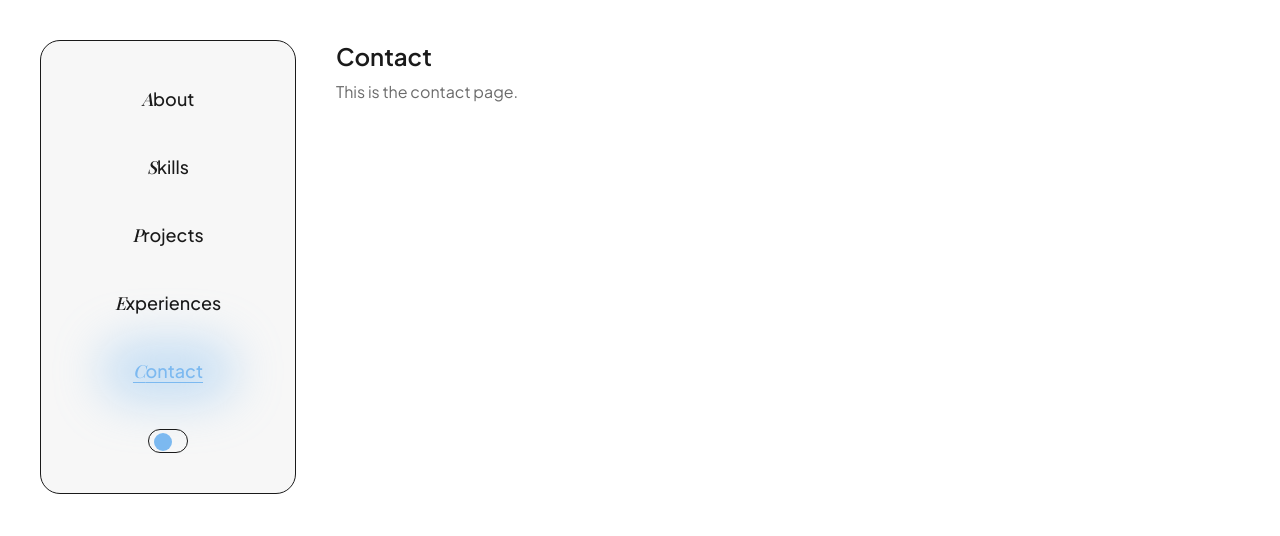
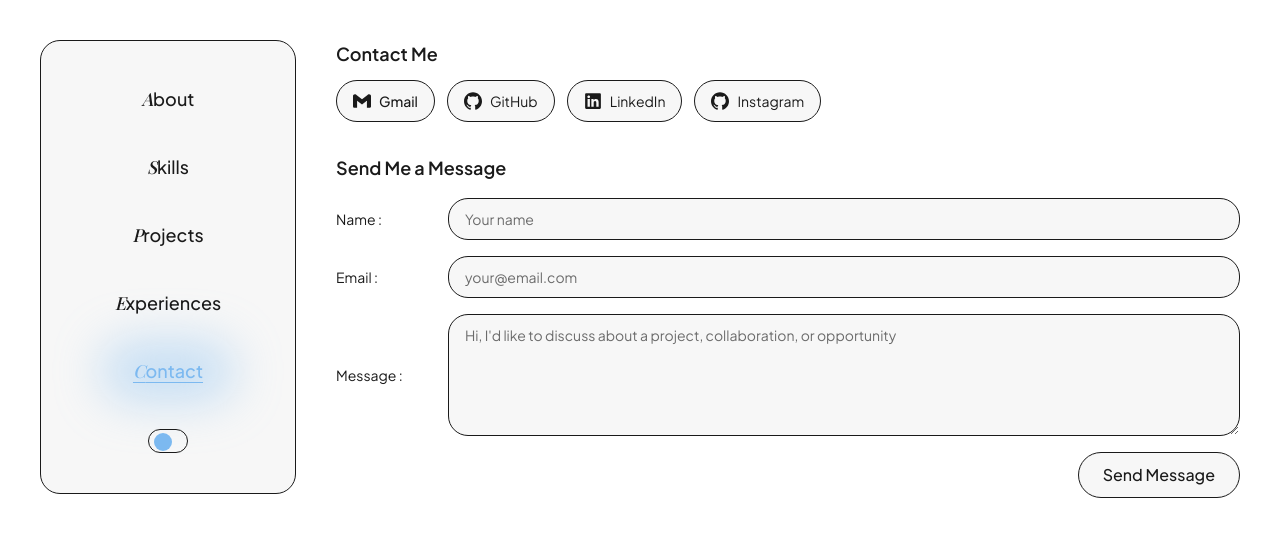
Before and after one commit to Naqila-Syaniwa/naqila-portofolio, a Next.js app: page /contact in a window 1280 px wide. Shown: the top 536 px of the page. Built offline with nearby package versions, Linux system fonts and the light colour scheme.

Commit message:
feat: implement initial contact page UI

```diff
--- a/src/app/(dashboard)/contact/page.tsx
+++ b/src/app/(dashboard)/contact/page.tsx
@@ -1,8 +1,93 @@
+'use client';
+
+import { motion } from 'motion/react';
+import { contactContent } from '@/data/contact';
+import { socialIconMap } from '@/lib/social-icons';
+import { fadeUp, staggerContainer } from '@/lib/motion';
+import React from 'react';
+
 export default function ContactPage() {
+    function handleSubmit(event: React.FormEvent<HTMLFormElement>) {
+        event.preventDefault();
+    }
+
     return (
-        <div>
-            <h1 className="text-2xl font-semibold">Contact</h1>
-            <p className="text-text-muted mt-2">This is the contact page.</p>
-        </div>
+        <motion.div
+            variants={staggerContainer}
+            initial="hidden"
+            animate="visible"
+            className="flex flex-col gap-8"
+        >
+            <motion.div variants={fadeUp} className="flex flex-col gap-3">
+                <h1 className="text-text-primary text-lg font-semibold">Contact Me</h1>
+                <div className="flex flex-wrap gap-3">
+                    <a
+                        href={`mailto:${contactContent.email}`}
+                        className="border-border bg-surface text-text-primary hover:border-accent flex items-center gap-2 rounded-pill border px-4 py-2.5 text-sm font-medium transition-colors"
+                    >
+                        <socialIconMap.gmail className="shrink-0 text-lg" aria-hidden />
+                        Gmail
+                    </a>
+                    {contactContent.socials.map((social) => {
+                        const Icon = socialIconMap[social.icon];
+                        return (
+                            <a
+                                key={social.label}
+                                href={social.url}
+                                target="_blank"
+                                rel="noopener noreferrer"
+                                className="border-border bg-surface text-text-primary hover:border-accent flex items-center gap-2 rounded-pill border px-4 py-2.5 text-sm font-mdium transition-colors"
+                            >
+                                {Icon && <Icon className="shrink-0 text-lg" aria-hidden />}
+                                {social.label}
+                            </a>
+                        );
+                    })}
+                </div>
+            </motion.div>
+
+            <motion.div variants={fadeUp} className="flex flex-col gap-4">
+                <h2 className="text-text-primary text-lg font-semibold">Send Me a Message</h2>
+
+                <form onSubmit={handleSubmit} className="flex flex-col gap-4">
+                    <label className="flex flex-col gap-1.5 sm:flex-row sm:items-center sm:gap-4">
+                        <span className="text-text-primary w-24 shrink-0 text-sm">Name :</span>
+                        <input
+                            type="text"
+                            name="name"
+                            placeholder="Your name"
+                            className="border-border bg-surface text-text-primary placeholder:text-text-muted focus-visible:ring-accent focus-visible:ring-offset-background w-full rounded-card border px-4 py-2.5 text-sm focus-visible:ring-2 focus-visible:outline-none"
+                        />
+                    </label>
+
+                    <label className="flex flex-col gap-1.5 sm:flex-row sm:items-center sm:gap-4">
+                        <span className="text-text-primary w-24 shrink-0 text-sm">Email :</span>
+                        <input
+                            type="email"
+                            name="email"
+                            placeholder="your@email.com"
+                            className="border-border bg-surface text-text-primary placeholder:text-text-muted focus-visible:ring-accent focus-visible:ring-offset-background w-full rounded-card border px-4 py-2.5 text-sm focus-visible:ring-2 focus-visible:outline-none"
+                        />
+                    </label>
+
+                    <label className="flex flex-col gap-1.5 sm:flex-row sm:items-center sm:gap-4">
+                        <span className="text-text-primary w-24 shrink-0 text-sm">Message :</span>
+                        <textarea
+                            name="message"
+                            rows={5}
+                            placeholder="Hi, I'd like to discuss about a project, collaboration, or opportunity"
+                            className="border-border bg-surface text-text-primary placeholder:text-text-muted focus-visible:ring-accent focus-visible:ring-offset-background w-full rounded-card border px-4 py-2.5 text-sm focus-visible:ring-2 focus-visible:outline-none"
+                        />
+                    </label>
+
+                    <button
+                        type="submit"
+                        className="border-border bg-surface text-text-primary hover:border-accent self-end rounded-pill border px-6 py-2.5 text0sm font-medium transition-colors"
+                    >
+                        Send Message
+                    </button>
+                </form>
+            </motion.div>
+        </motion.div>
     );
 }
--- /dev/null
+++ b/src/data/contact.ts
@@ -0,0 +1,10 @@
+import type { ContactContent } from "@/types/content";
+
+export const contactContent: ContactContent = {
+    email: 'naqilasyaniwa3@gmail.com',
+    socials: [
+        { label: 'GitHub', url: 'https://github.com/naqila-syaniwa', icon: 'github' },
+        { label: 'LinkedIn', url: 'https://www.linkedin.com/in/naqila-syaniwa-4911b6311/', icon: 'linkedin' },
+        { label: 'Instagram', url: 'https://instagram.com/naqiless', icon: 'github' },
+    ],
+};
--- /dev/null
+++ b/src/lib/social-icons.ts
@@ -0,0 +1,10 @@
+import type { IconType } from 'react-icons';
+import { SiGithub, SiInstagram, SiGmail } from 'react-icons/si';
+import { FaLinkedin } from 'react-icons/fa';
+
+export const socialIconMap: Record<string, IconType> = {
+    github: SiGithub,
+    linkedin: FaLinkedin,
+    instagram: SiInstagram,
+    gmail: SiGmail,
+};
```
Also changed, not shown: src/types/content.ts (+11 -0 lines).
